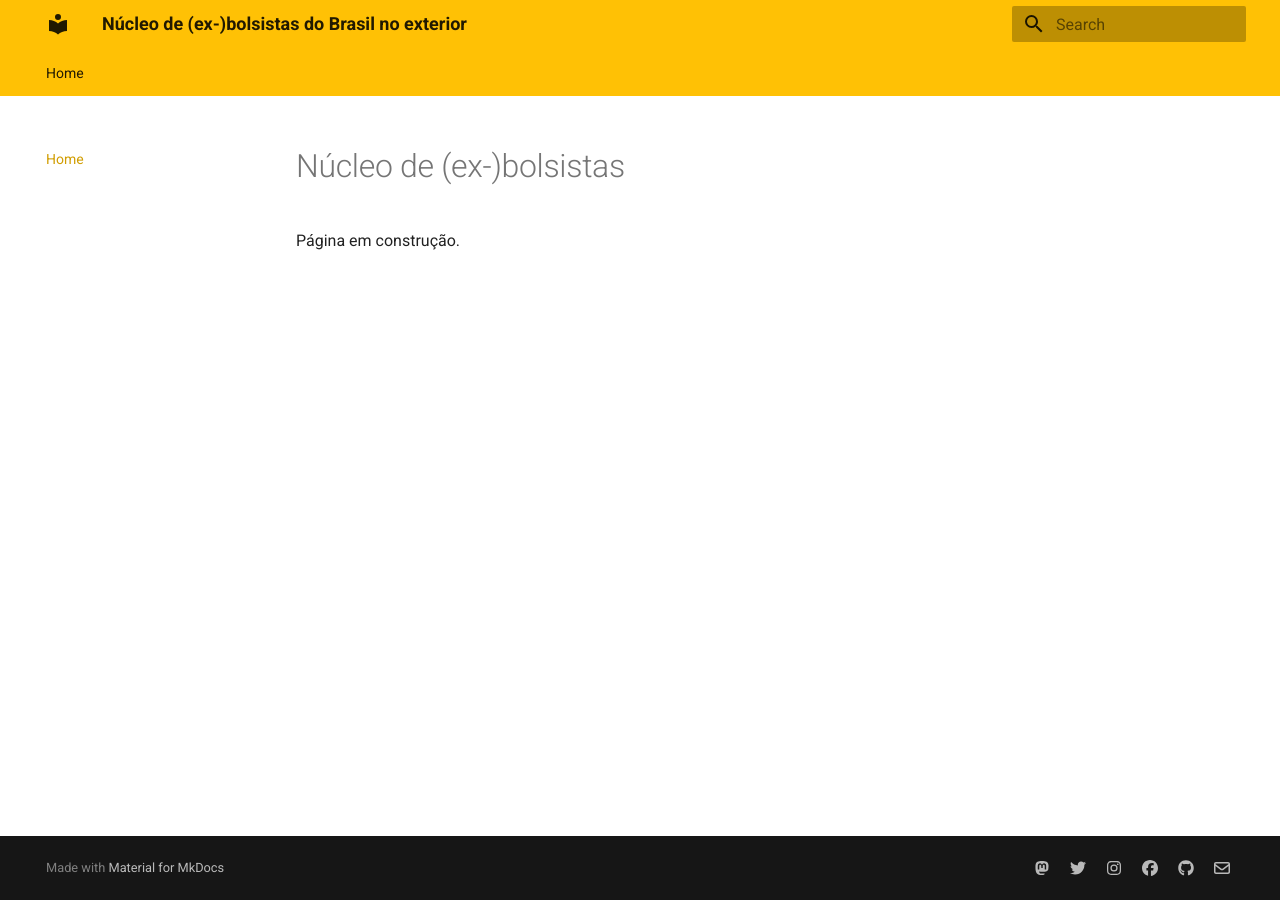
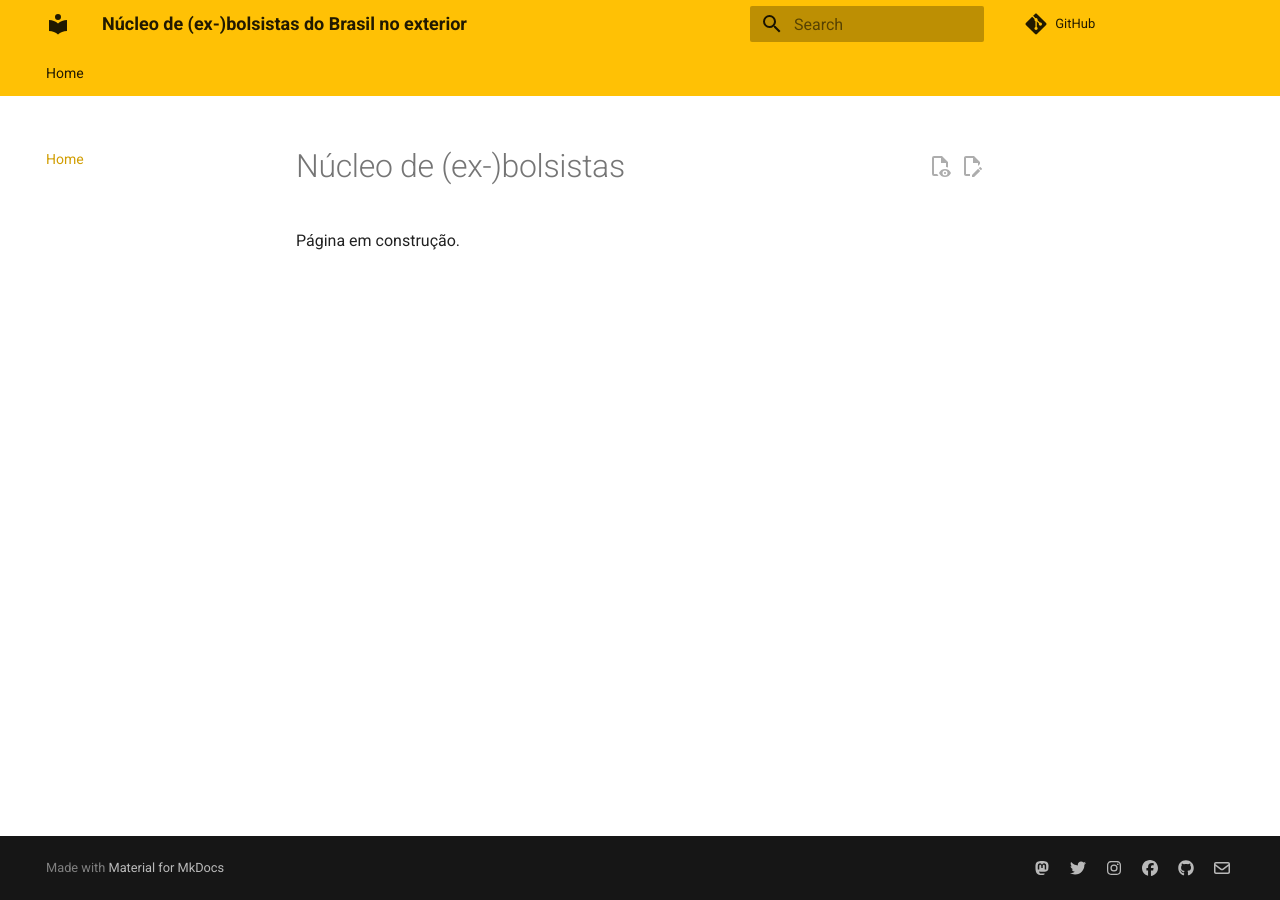
Before and after one commit to exbolsistas/exbolsistas.github.io, an MkDocs documentation site: the page built from docs/index.md, in a window 1280 px wide. Built offline with MkDocs 1.6.1 and Material for MkDocs 9.7.7, drawn with Linux system fonts in a browser that asks for light colours; comment, search, counter and statistics services are not loaded.

Commit message:
feat: URL do repositório e ações de edição e visualização do código

```diff
--- a/mkdocs.yml
+++ b/mkdocs.yml
@@ -1,4 +1,5 @@
 site_name: Núcleo de (ex-)bolsistas do Brasil no exterior
+repo_url: https://github.com/exbolsistas/exbolsistas.github.io
 markdown_extensions:
   - attr_list
   - footnotes
@@ -13,6 +14,7 @@ theme:
   features:
   - navigation.tabs
   - content.action.edit
+  - content.action.view
   palette:
     primary: amber
     accent: red
```
